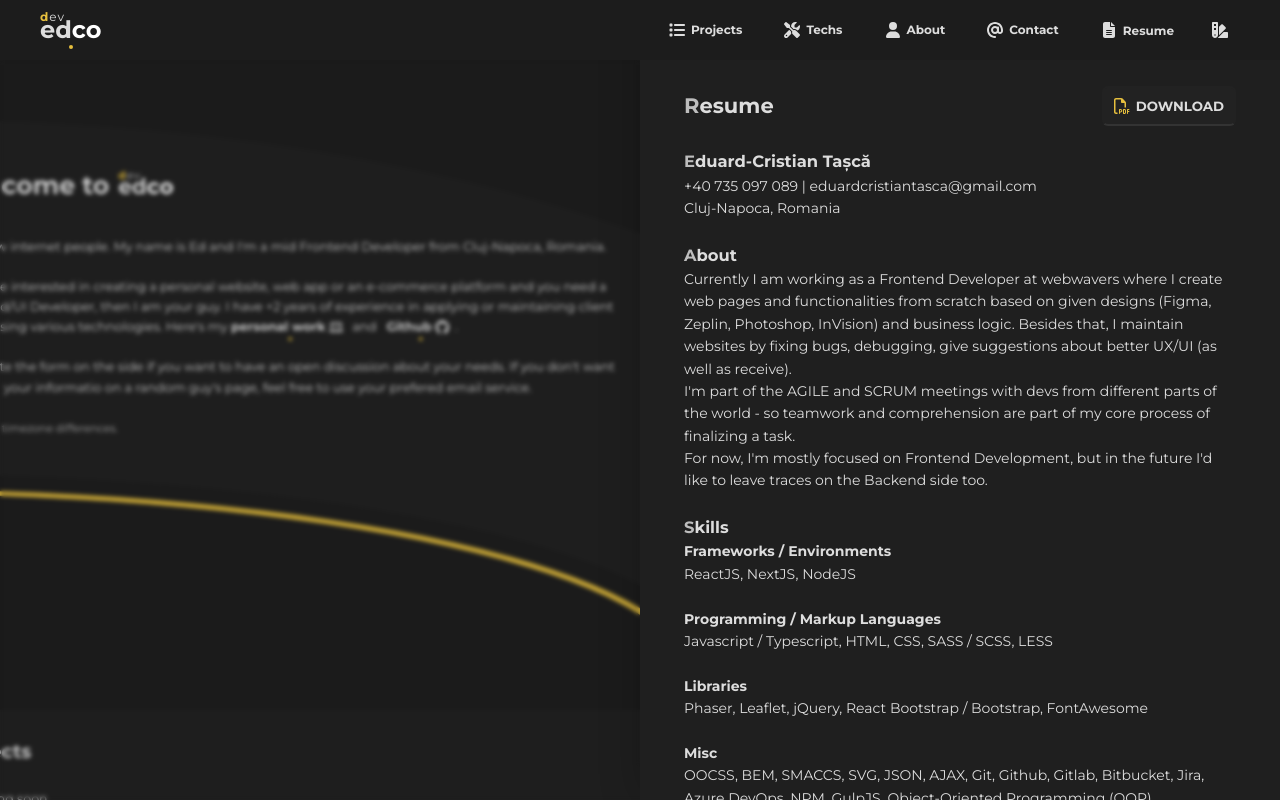
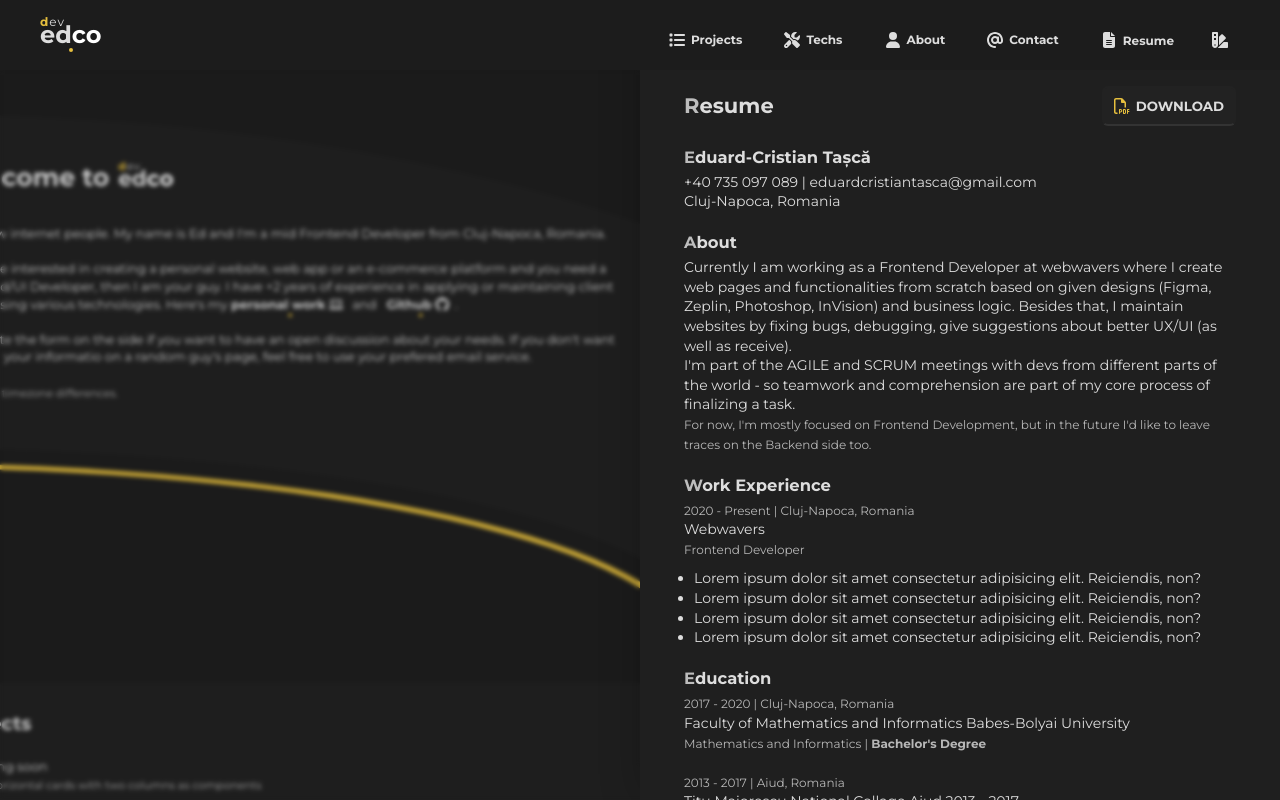
Before and after one commit to tasca-eduard/devedco, a Next.js app in the folder src/: page / in a window 1280 px wide. Both pictures are taken after a click on the button "Resume". Shown: the top 800 px of the page. Built offline with nearby package versions, Linux system fonts and the light colour scheme; a web font is replaced by a local one.

Commit message:
Added resume content

```diff
--- a/src/components/Resume/Resume.tsx
+++ b/src/components/Resume/Resume.tsx
@@ -16,6 +16,7 @@ export default function Resume() {
         </button>
       </div>
       <br />
+
       <h3>Eduard-Cristian Tașcă</h3>
       <span>
         +40 735 097 089 |
@@ -27,29 +28,69 @@ export default function Resume() {
       </span>
       <br />
       <br />
+
       <h3>About</h3>
       <p>
         Currently I am working as a Frontend Developer at webwavers where I create web pages and functionalities from scratch based on given designs (Figma, Zeplin, Photoshop, InVision) and business logic. Besides that, I maintain websites by fixing bugs, debugging, give suggestions about better UX/UI (as well as receive).
         <br />
         I'm part of the AGILE and SCRUM meetings with devs from different parts of the world - so teamwork and comprehension are part of my core process of finalizing a task.
         <br />
-        For now, I'm mostly focused on Frontend Development, but in the future I'd like to leave traces on the Backend side too.
+        <small>For now, I'm mostly focused on Frontend Development, but in the future I'd like to leave traces on the Backend side too.</small>
       </p>
       <br />
+
+      <h3>Work Experience</h3>
+      <small>2020 - Present | Cluj-Napoca, Romania</small>
+      <br />
+      <span>Webwavers</span>
+      <br />
+      <small>Frontend Developer</small>
+      <ul>
+        <li>Lorem ipsum dolor sit amet consectetur adipisicing elit. Reiciendis, non?</li>
+        <li>Lorem ipsum dolor sit amet consectetur adipisicing elit. Reiciendis, non?</li>
+        <li>Lorem ipsum dolor sit amet consectetur adipisicing elit. Reiciendis, non?</li>
+        <li>Lorem ipsum dolor sit amet consectetur adipisicing elit. Reiciendis, non?</li>
+      </ul>
+      <br />
+
+      <h3>Education</h3>
+      <small>2017 - 2020 | Cluj-Napoca, Romania</small>
+      <br />
+      <span>Faculty of Mathematics and Informatics Babes-Bolyai University</span>
+      <br />
+      <small>Mathematics and Informatics | <strong>Bachelor's Degree</strong></small>
+      <br />
+      <br />
+
+      <small>2013 - 2017 | Aiud, Romania</small>
+      <br />
+      <span>Titu Maiorescu National Collage Aiud 2013 - 2017</span>
+      <br />
+      <small>Mathematics and Informatics | <strong>High School Degree</strong></small>
+      <br />
+      <br />
+
       <h3>Skills</h3>
-      <h4>Frameworks / Environments</h4>
+      <small>Frameworks / Environments</small>
+      <br />
       <span>ReactJS, NextJS, NodeJS</span>
       <br />
       <br />
-      <h4>Programming / Markup Languages</h4>
+
+      <small>Programming / Markup Languages</small>
+      <br />
       <span> Javascript / Typescript, HTML, CSS, SASS / SCSS, LESS</span>
       <br />
       <br />
-      <h4>Libraries</h4>
+
+      <small>Libraries</small>
+      <br />
       <span>Phaser, Leaflet, jQuery, React Bootstrap / Bootstrap, FontAwesome</span>
       <br />
       <br />
-      <h4>Misc</h4>
+
+      <small>Misc</small>
+      <br />
       <span>OOCSS, BEM, SMACCS, SVG, JSON, AJAX, Git, Github, Gitlab, Bitbucket, Jira, Azure DevOps, NPM, GulpJS, Object-Oriented Programming (OOP), Responsive Web Design, User Experience (UX)</span>
     </>
   )
--- a/src/scss/shared/_resets.scss
+++ b/src/scss/shared/_resets.scss
@@ -8,7 +8,7 @@
 
 html {
     font-size: 14px;
-    line-height: 1.6;
+    line-height: 1.4;
     scroll-behavior: smooth;
     scrollbar-width: thin;
 }
@@ -25,7 +25,7 @@ small {
 
 ul {
     margin-left: 10px;
-    list-style-type: none;
+    margin-top: 10px;
 }
 
 button {
--- a/src/scss/shared/_typography.scss
+++ b/src/scss/shared/_typography.scss
@@ -13,3 +13,7 @@ h1 {
 h2 {
     margin-bottom: 24px;
 }
+
+h3 {
+    margin-bottom: 4px;
+}
```
